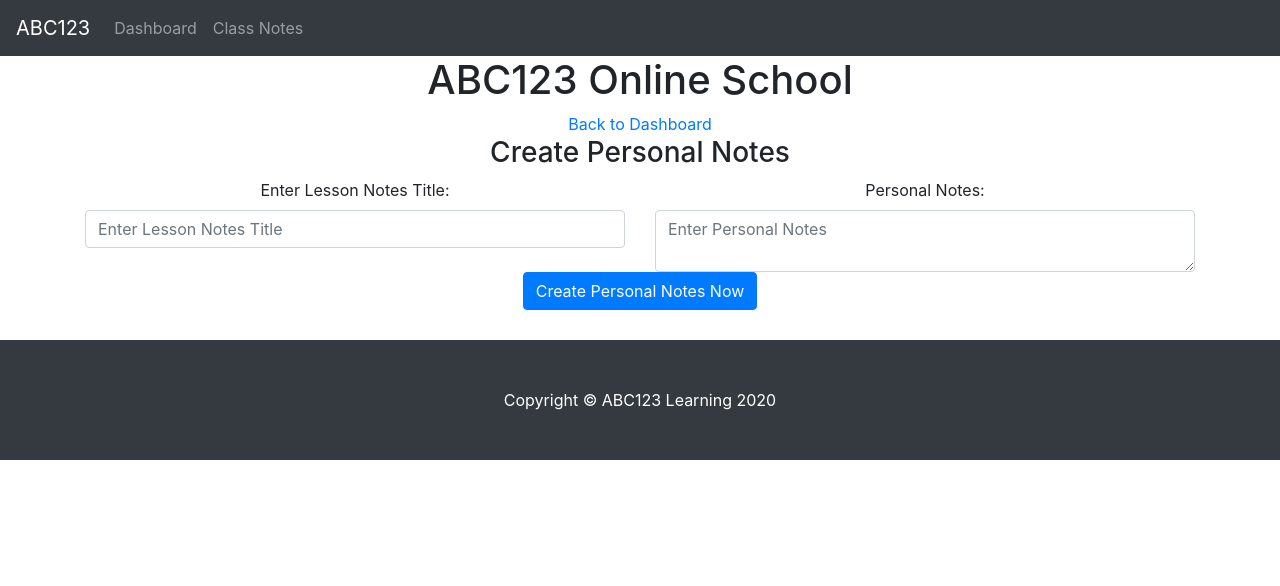
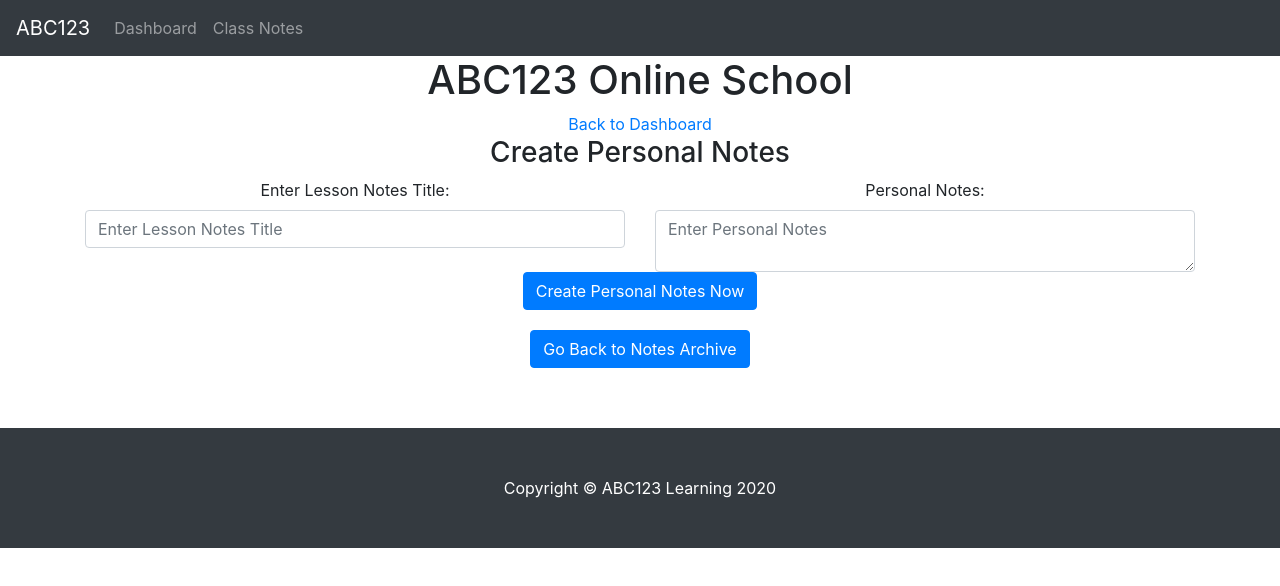
Before and after one commit to lrobert4/abc-online-school, a React (Create React App) app in the folder client/: page /notesform in a window 1280 px wide. Shown: the top 586 px of the page. Built offline with nearby package versions, Linux system fonts and the light colour scheme.

Commit message:
Added alert functionality to let user know that their note was posted to database. And added button to go back to notelist component to view new note displayed.

```diff
--- a/client/src/components/NoteForm.jsx
+++ b/client/src/components/NoteForm.jsx
@@ -1,5 +1,6 @@
 import React, { Component } from 'react';
 import { Container, Row, Col } from 'react-bootstrap';
+import { Link } from 'react-router-dom';
 import axios from 'axios';
 axios.defaults.xsrfCookieName = 'csrftoken'
 axios.defaults.xsrfHeaderName = 'X-CSRFToken'
@@ -39,7 +40,7 @@ export default class NoteForm extends Component {
                 })
 
             })
-
+            alert("Successfully Posted!");
     }
 
 
@@ -66,8 +67,22 @@ export default class NoteForm extends Component {
                                 <button className="btn btn-primary" type="submit">Create Personal Notes Now</button>
                             </form>
                         </Col>
+
+
+                    </Row>
+
+                    <Row>
+
+                        <Col>
+                            <div className="center-align">
+                                <Link to={`/notes/`} ><button className="btn btn-primary" type="submit">Go Back to Notes Archive</button></Link>
+                            </div>
+                        </Col>
+
                     </Row>
                 </Container>
+
+
 
             </div>
         )
--- a/client/src/components/NoteList.jsx
+++ b/client/src/components/NoteList.jsx
@@ -2,7 +2,7 @@ import React, { Component } from 'react';
 import { Link } from 'react-router-dom';
 import { Container, Row, Col } from 'react-bootstrap';
 import axios from 'axios';
-import NoteForm from '../components/NoteForm';
+
 
 class NoteList extends Component {
     state = {
@@ -59,17 +59,10 @@ class NoteList extends Component {
                         <Link to={`/notesform/`} ><button className="btn btn-primary" type="submit">Create Personal Notes Now</button></Link>
                     </div>
                     </Col>
+
                 </Row>
                 </Container>
 
-                <Container>
-                <Row>
-                    <Col>
-                        <h3>Personal Notes</h3>
-                    </Col>
-
-                </Row>
-                </Container>
 
 
             </div>
```
